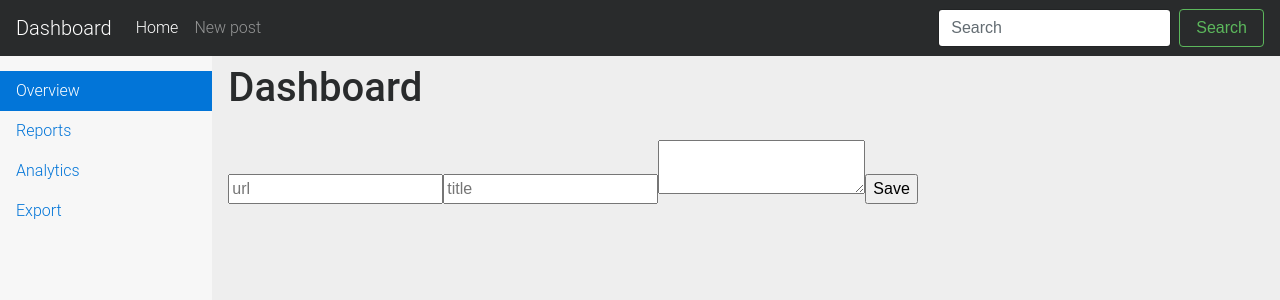
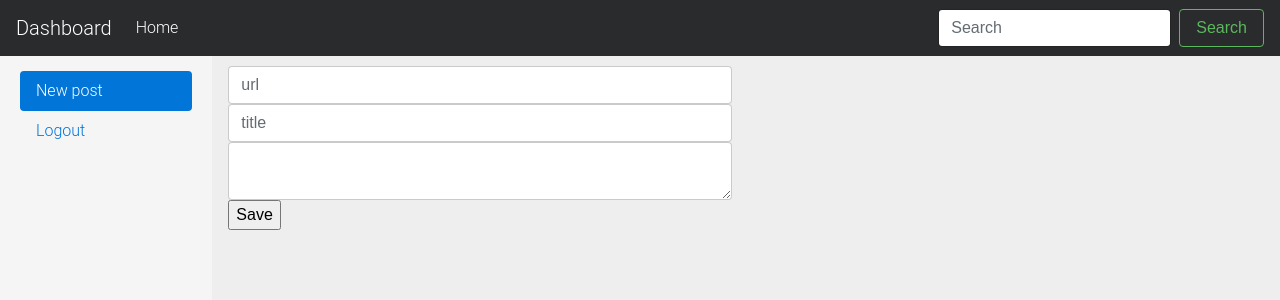
Before and after one commit to cmalaboeuf/angular2-blog, an Angular app in the folder app-angular/: page /dashboard/newpost in a window 1280 px wide. Shown: the top 300 px of the page. Built offline with nearby package versions, Linux system fonts and the light colour scheme; sample sign-in values are in the browser's storage.

Commit message:
Clean dashboard view

```diff
--- a/app-angular/src/app/dashboard/dashboard.component.css
+++ b/app-angular/src/app/dashboard/dashboard.component.css
@@ -7,64 +7,99 @@ body {
   padding-top: 50px;
 }
 
+
 /*
- * Typography
+ * Global add-ons
  */
 
-h1 {
-  margin-bottom: 20px;
-  padding-bottom: 9px;
+.sub-header {
+  padding-bottom: 10px;
   border-bottom: 1px solid #eee;
+}
+
+/*
+ * Top navigation
+ * Hide default border to remove 1px line.
+ */
+.navbar-fixed-top {
+  border: 0;
 }
 
 /*
  * Sidebar
  */
 
+/* Hide for mobile, show later */
+.sidebar {
+  display: none;
+}
+@media (min-width: 768px) {
   .sidebar {
     position: fixed;
     top: 51px;
     bottom: 0;
     left: 0;
     z-index: 1000;
+    display: block;
     padding: 20px;
     overflow-x: hidden;
     overflow-y: auto; /* Scrollable contents if viewport is shorter than content. */
+    background-color: #f5f5f5;
     border-right: 1px solid #eee;
+  }
 }
 
 /* Sidebar navigation */
-.sidebar {
-  padding-left: 0;
-  padding-right: 0;
+.nav-sidebar {
+  margin-right: -21px; /* 20px padding + 1px border */
+  margin-bottom: 20px;
+  margin-left: -20px;
+}
+.nav-sidebar > li > a {
+  padding-right: 20px;
+  padding-left: 20px;
+}
+.nav-sidebar > .active > a,
+.nav-sidebar > .active > a:hover,
+.nav-sidebar > .active > a:focus {
+  color: #fff;
+  background-color: #428bca;
 }
 
-.sidebar .nav {
+
+/*
+ * Main content
+ */
+
+.main {
+  padding: 20px;
+}
+@media (min-width: 768px) {
+  .main {
+    padding-right: 40px;
+    padding-left: 40px;
+  }
+}
+.main .page-header {
+  margin-top: 0;
+}
+
+
+/*
+ * Placeholder dashboard ideas
+ */
+
+.placeholders {
+  margin-bottom: 30px;
+  text-align: center;
+}
+.placeholders h4 {
+  margin-bottom: 0;
+}
+.placeholder {
   margin-bottom: 20px;
 }
-
-.sidebar .nav-item {
-  width: 100%;
+.placeholder img {
+  display: inline-block;
+  border-radius: 50%;
 }
-
-.sidebar .nav-item + .nav-item {
-  margin-left: 0;
-}
-
-.sidebar .nav-link {
-  border-radius: 0;
-}
-
-/*
- * Dashboard
- */
-
- /* Placeholders */
-.placeholders {
-  padding-bottom: 3rem;
-}
-
-.placeholder img {
-  padding-top: 1.5rem;
-  padding-bottom: 1.5rem;
-}
--- a/app-angular/src/app/dashboard/dashboard.component.html
+++ b/app-angular/src/app/dashboard/dashboard.component.html
@@ -1,3 +1,4 @@
+<div class="container-fluid">
   <nav class="navbar navbar-toggleable-md navbar-inverse fixed-top bg-inverse">
     <button class="navbar-toggler navbar-toggler-right hidden-lg-up" type="button" data-toggle="collapse" data-target="#navbarsExampleDefault" aria-controls="navbarsExampleDefault" aria-expanded="false" aria-label="Toggle navigation">
       <span class="navbar-toggler-icon"></span>
@@ -9,9 +10,6 @@
         <li class="nav-item active">
           <a class="nav-link" href="/dashboard">Home <span class="sr-only">(current)</span></a>
         </li>
-      <li class="nav-item">
-        <a class="nav-link" href="/dashboard/newpost">New post</a>
-      </li>
       </ul>
       <form class="form-inline mt-2 mt-md-0">
         <input class="form-control mr-sm-2" type="text" placeholder="Search">
@@ -19,28 +17,22 @@
       </form>
     </div>
   </nav>
+</div>
 
 <div class="container-fluid">
   <div class="row">
     <nav class="col-sm-3 col-md-2 hidden-xs-down bg-faded sidebar">
       <ul class="nav nav-pills flex-column">
         <li class="nav-item">
-          <a class="nav-link active" href="#">Overview <span class="sr-only">(current)</span></a>
+          <a class="nav-link active" href="/dashboard/newpost">New post<span class="sr-only">(current)</span></a>
         </li>
         <li class="nav-item">
-          <a class="nav-link" href="#">Reports</a>
-        </li>
-        <li class="nav-item">
-          <a class="nav-link" href="#">Analytics</a>
-        </li>
-        <li class="nav-item">
-          <a class="nav-link" href="#">Export</a>
+          <a class="nav-link" href="/logout">Logout</a>
         </li>
       </ul>
     </nav>
 
     <main class="col-sm-9 offset-sm-3 col-md-10 offset-md-2 pt-3">
-      <h1>Dashboard</h1>
       <router-outlet></router-outlet>
     </main>
   </div>
--- a/app-angular/src/app/post-editor/post-editor.component.html
+++ b/app-angular/src/app/post-editor/post-editor.component.html
@@ -1,10 +1,18 @@
-<div class="mdl-grid">
-  <div  class="mdl-cell mdl-cell-6-col" contenteditable="true" >
-      <input class="mdl-textfield__input" type="text" id="post-url" [(ngModel)]="newPost.url"  placeholder="url"/>
-      <input class="mdl-textfield__input" type="text" id="post-title" [(ngModel)]="newPost.title" placeholder="title"/>
-      <textarea id="post-input" [(ngModel)]="newPost.content" ></textarea>
-      <input type="button" id="save-post" name="save-post" class="mdl-button mdl-js-button mdl-button--raised" value="Save" (click)="saveNewPost($event)"/>
+<div class="row">
+  <div  class="col-lg-6" contenteditable="true" >
+    <div class="input-group">
+      <input class="form-control" type="text" id="post-url" [(ngModel)]="newPost.url"  placeholder="url"/>
+    </div>
+    <div class="input-group">
+      <input class="form-control" type="text" id="post-title" [(ngModel)]="newPost.title" placeholder="title"/>
+    </div>
+    <div class="input-group">
+      <textarea class="form-control" id="post-input"  [(ngModel)]="newPost.content" ></textarea>
+    </div>
+    <div class="input-group">
+      <input class="form-control" type="button" id="save-post" name="save-post" class="" value="Save" (click)="saveNewPost($event)"/>
+    </div>
   </div>
-  <div id="form-output" class="mdl-cell mdl-cell--6-col">
+  <div id="form-output" class="col-lg-6">
   </div>
 </div>
--- a/app-angular/src/index.html
+++ b/app-angular/src/index.html
@@ -8,9 +8,10 @@
   <meta name="viewport" content="width=device-width, initial-scale=1">
   <link rel="icon" type="image/x-icon" href="favicon.ico">
   <!--<link rel="stylesheet" href="https://fonts.googleapis.com/icon?family=Material+Icons">-->
-  <link rel="stylesheet" href="https://cdnjs.cloudflare.com/ajax/libs/bootstrap-material-design/4.0.2/bootstrap-material-design.css">
+
   <!--<link rel="stylesheet" href="https://maxcdn.bootstrapcdn.com/bootstrap/3.3.7/css/bootstrap.min.css">   -->
   <link rel="stylesheet" href="https://cdnjs.cloudflare.com/ajax/libs/twitter-bootstrap/4.0.0-alpha.6/css/bootstrap.css">
+  <!--<link rel="stylesheet" href="https://cdnjs.cloudflare.com/ajax/libs/bootstrap-material-design/4.0.2/bootstrap-material-design.css">-->
   <!--<script defer src="https://code.getmdl.io/1.2.1/material.min.js"></script>-->
   <meta name="viewport" content="width=device-width, initial-scale=1.0">
   <style>
```
Lines whose indentation alone changed are shown as unchanged.
